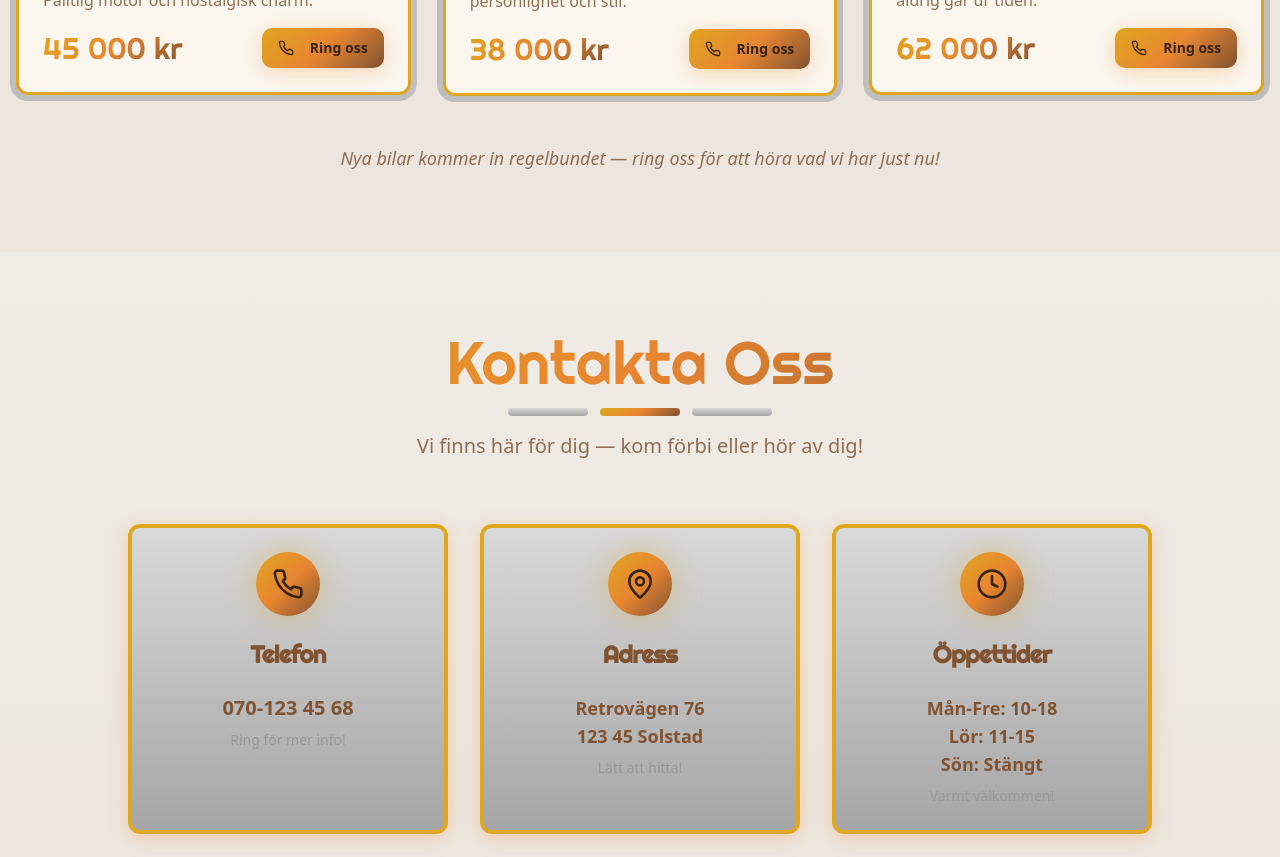
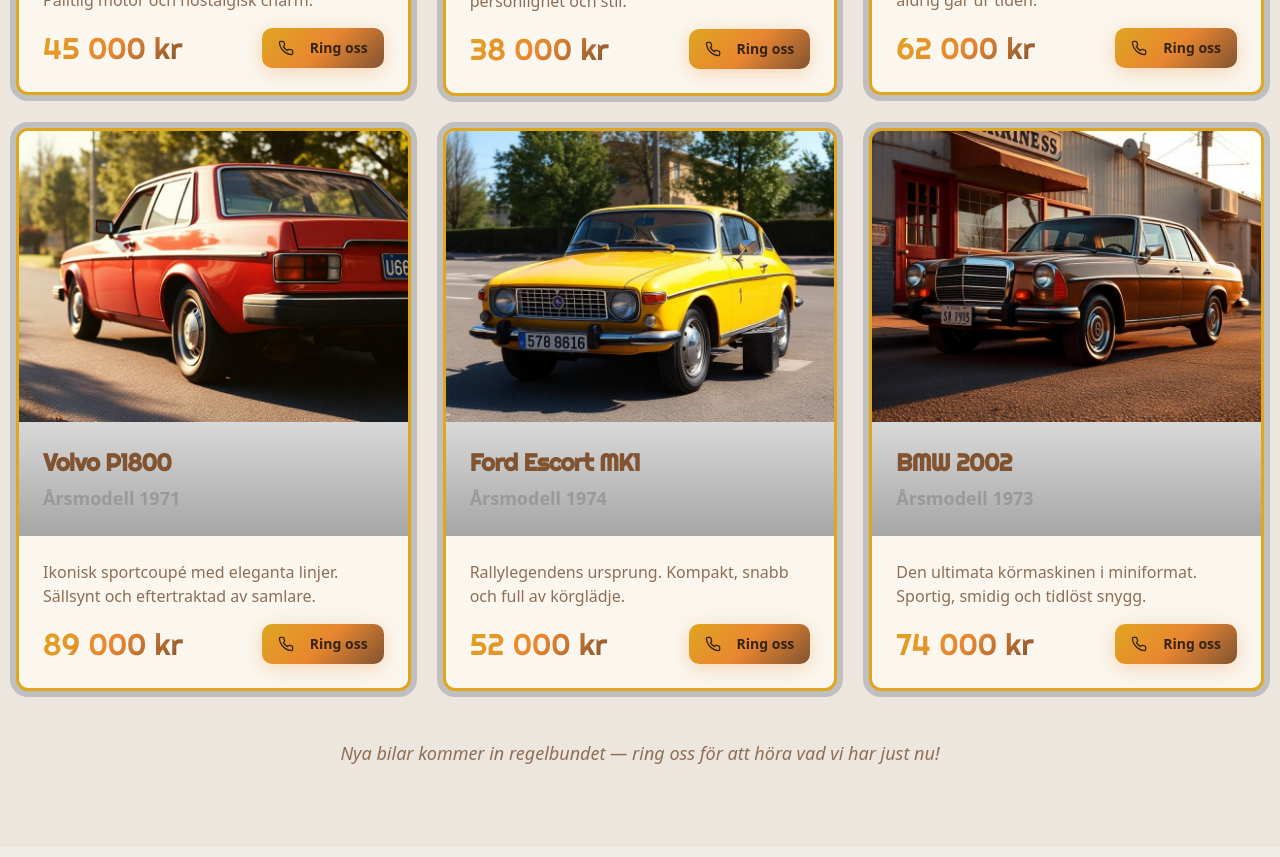
Before and after one commit to kristoffer-iveo/alex-bil-76-vibes, a React (Vite) app: page / in a window 1280 px wide. Shown: the part 1940-2797 px from the top of the page. Built offline with nearby package versions, Linux system fonts and the light colour scheme; the HTML template or start-up script is replaced by a standard one.

Commit message:
Add three more classic cars to the cars section
Added Volvo P1800 (1971), Ford Escort MK1 (1974), and BMW 2002 (1973)
to the car listings page.

https://claude.ai/code/session_016iYZUjTHyYquM8fbtoTWs8

```diff
--- a/src/components/CarsSection.tsx
+++ b/src/components/CarsSection.tsx
@@ -24,6 +24,27 @@ const cars = [
     year: 1979,
     price: "62 000 kr",
     description: "Tidlös elegans i brunt. Tysk kvalitet som aldrig går ur tiden."
+  },
+  {
+    image: car1,
+    title: "Volvo P1800",
+    year: 1971,
+    price: "89 000 kr",
+    description: "Ikonisk sportcoupé med eleganta linjer. Sällsynt och eftertraktad av samlare."
+  },
+  {
+    image: car2,
+    title: "Ford Escort MK1",
+    year: 1974,
+    price: "52 000 kr",
+    description: "Rallylegendens ursprung. Kompakt, snabb och full av körglädje."
+  },
+  {
+    image: car3,
+    title: "BMW 2002",
+    year: 1973,
+    price: "74 000 kr",
+    description: "Den ultimata körmaskinen i miniformat. Sportig, smidig och tidlöst snygg."
   }
 ];
 
```
